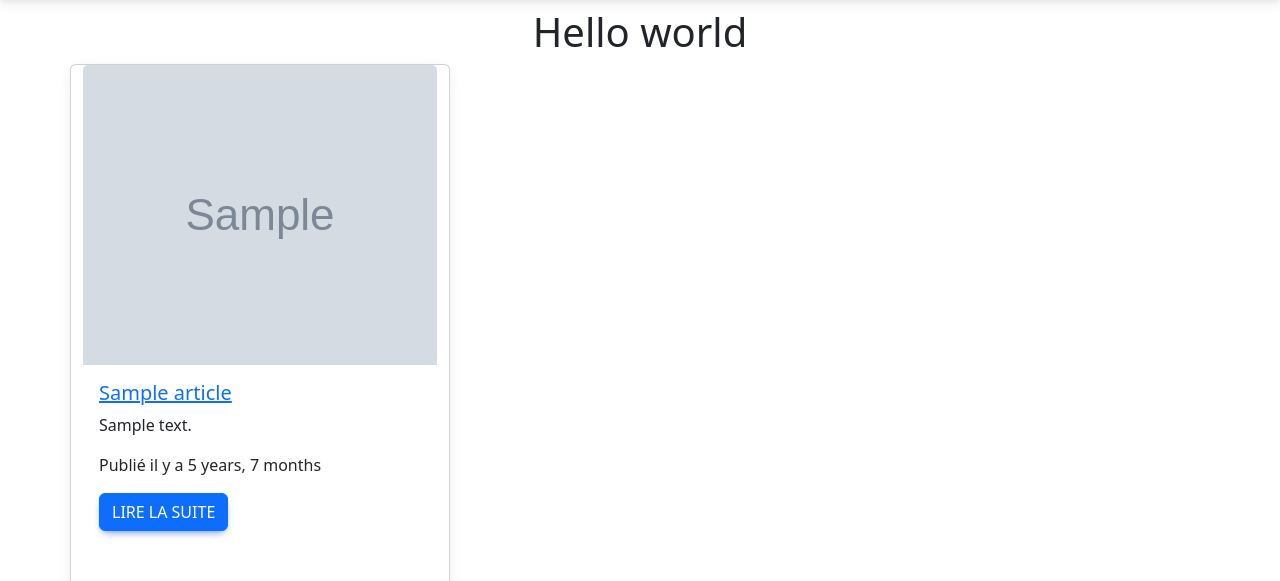
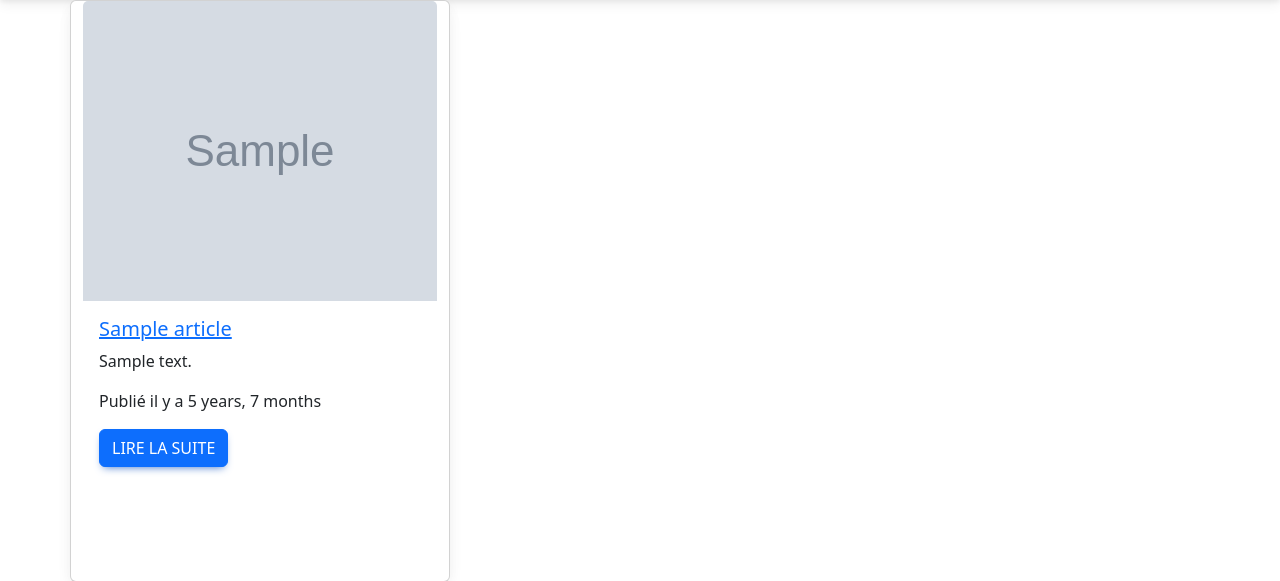
Before and after one commit to JMintoama/Articles, a Django app: template connexion/templates/home.html in a window 1280 px wide. Shown: the part 56-637 px from the top of the page. Run offline with Django 3.2, Linux system fonts and the light colour scheme; the template is opened without the code that fills it: most values are stand-ins (such as "Sample title", 1, 10 or a date in 2020); grey boxes marked "Sample" are stand-in pictures; some libraries are stand-ins or nearby versions.

Commit message:
Update home.html

```diff
--- a/connexion/templates/home.html
+++ b/connexion/templates/home.html
@@ -3,7 +3,6 @@
 {% block content %}
   <!-- Start your project here-->
 
-  <h1 class="text-center mt-2">Hello world</h1>
   <div class="container ">
     <div class="row">
       {% for article in liste_articles %}
```
